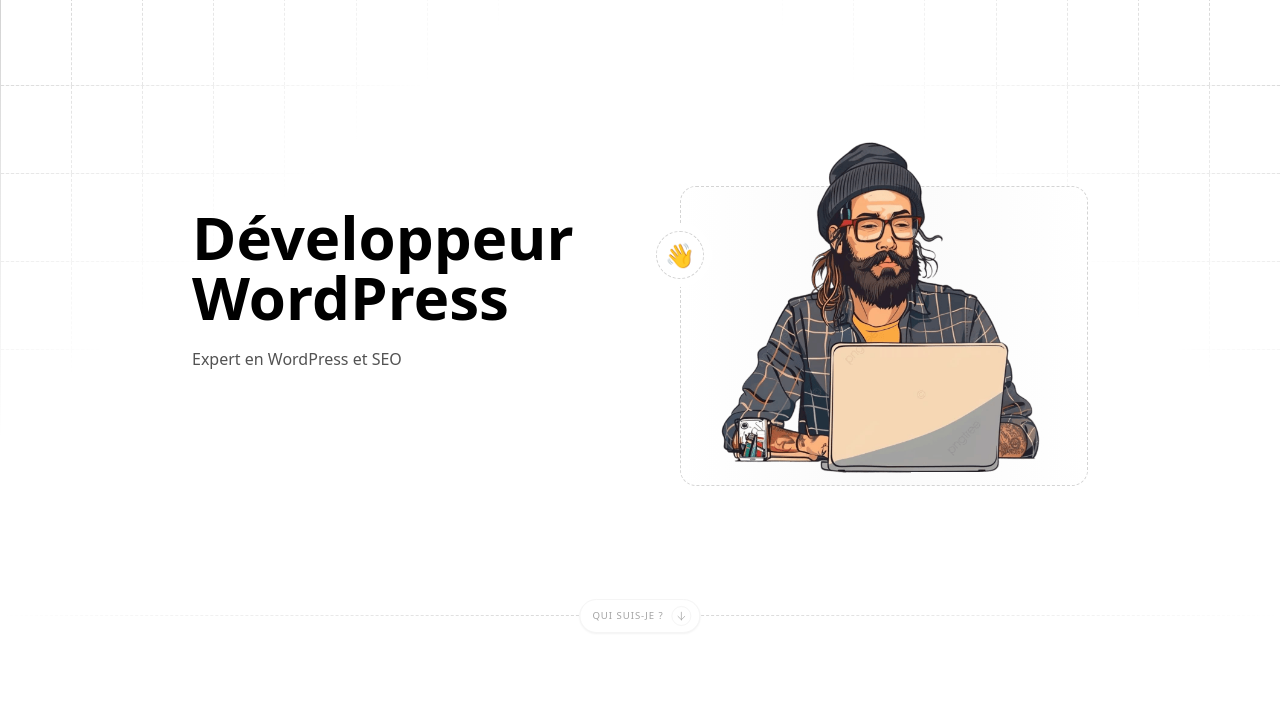
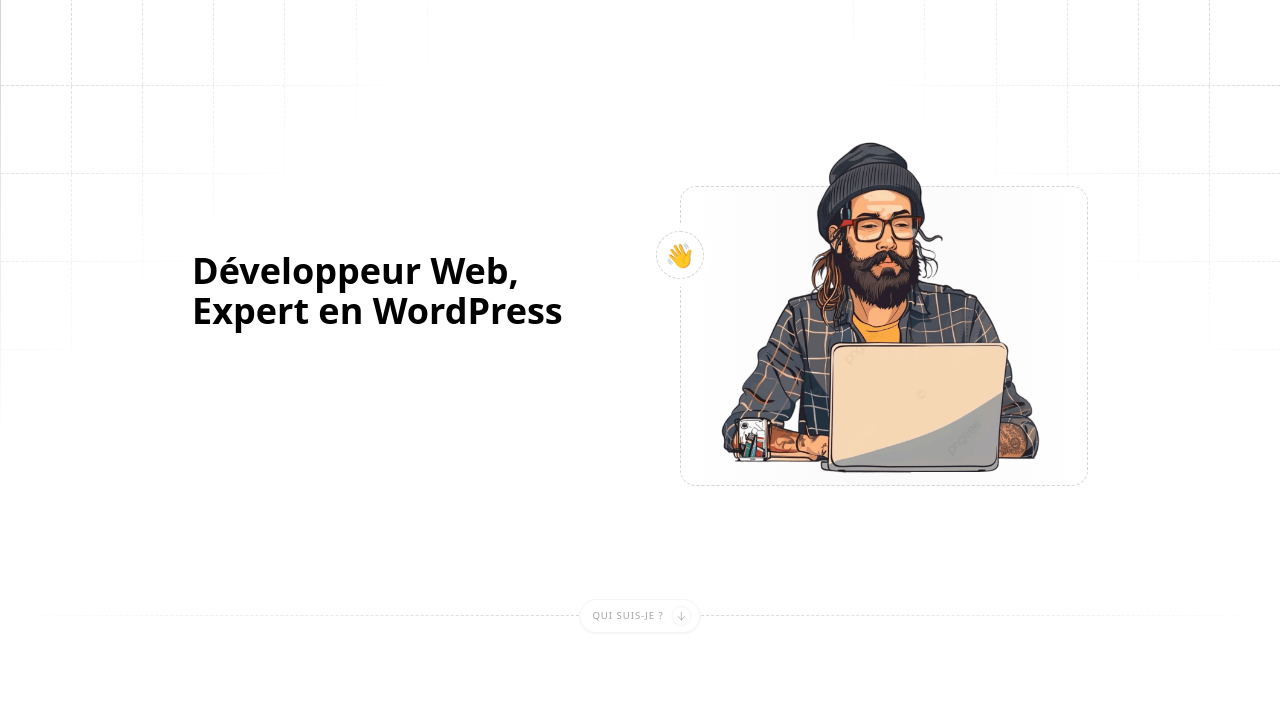
Before and after one commit to codeurMDG/portfolio, an Astro site: page / in a window 1280 px wide. Shown: the part 92-800 px from the top of the page. Built offline with nearby package versions, Linux system fonts and the light colour scheme; Astro itself is replaced by a stand-in of ours.

Commit message:
remove rovafiti text

```diff
--- a/src/components/footer.astro
+++ b/src/components/footer.astro
@@ -11,7 +11,7 @@
     <p
       class="mt-4 text-sm text-neutral-700 dark:text-neutral-100 sm:ml-4 sm:pl-4 sm:mt-0"
     >
-      © {new Date().getFullYear()} <a href="/">rovafiti</a>. Tous droits réservés
+      Copyright © {new Date().getFullYear()}. Tous droits réservés
     </p>
   </div>
 </section>
--- a/src/pages/index.astro
+++ b/src/pages/index.astro
@@ -1,25 +1,21 @@
 ---
 import About from "../components/home/about.astro";
-import Button from "../components/button.astro";
 import Projects from "../components/home/projects.astro";
 import Separator from "../components/home/separator.astro";
 import Layout from "../layouts/main.astro";
 ---
 
-<Layout title="Rova Fiti | Développeur web et webmaster  experimenté WordPress et SEO">
+<Layout title="Développeur web et webmaster experimenté WordPress et SEO">
   <div
     class="relative z-20 w-full max-w-4xl mx-auto mt-16 px-7 md:mt-24 lg:mt-32 xl:px-0"
   >
     <div class="flex flex-col items-center md:flex-row">
       <div class="relative w-full md:w-1/2">
         <h1
-          class="mb-5 text-4xl font-bold leading-loose md:text-4xl lg:text-6xl dark:text-white"
+          class="mb-5 text-4xl font-bold leading-loose md:text-4xl lg:text-4xl dark:text-white"
         >
-          Développeur WordPress
+          Développeur Web, Expert en WordPress
         </h1>
-        <p class="mb-6 text-base text-neutral-600 dark:text-neutral-400">
-          Expert en WordPress et SEO
-        </p>
       </div>
       <div
         class="relative justify-end hidden w-full mt-10 md:flex md:pl-10 md:w-1/2 md:mt-0 md:translate-y-4 xl:translate-y-0"
```
